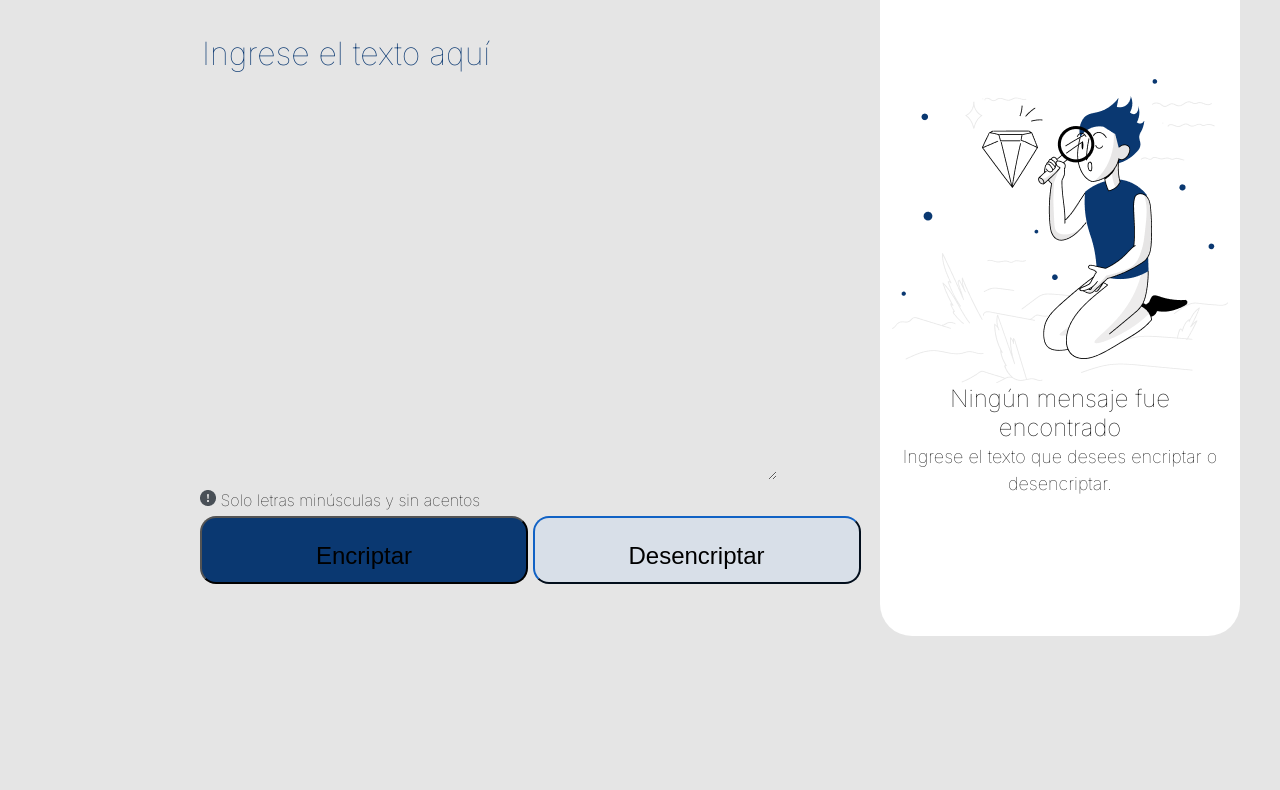
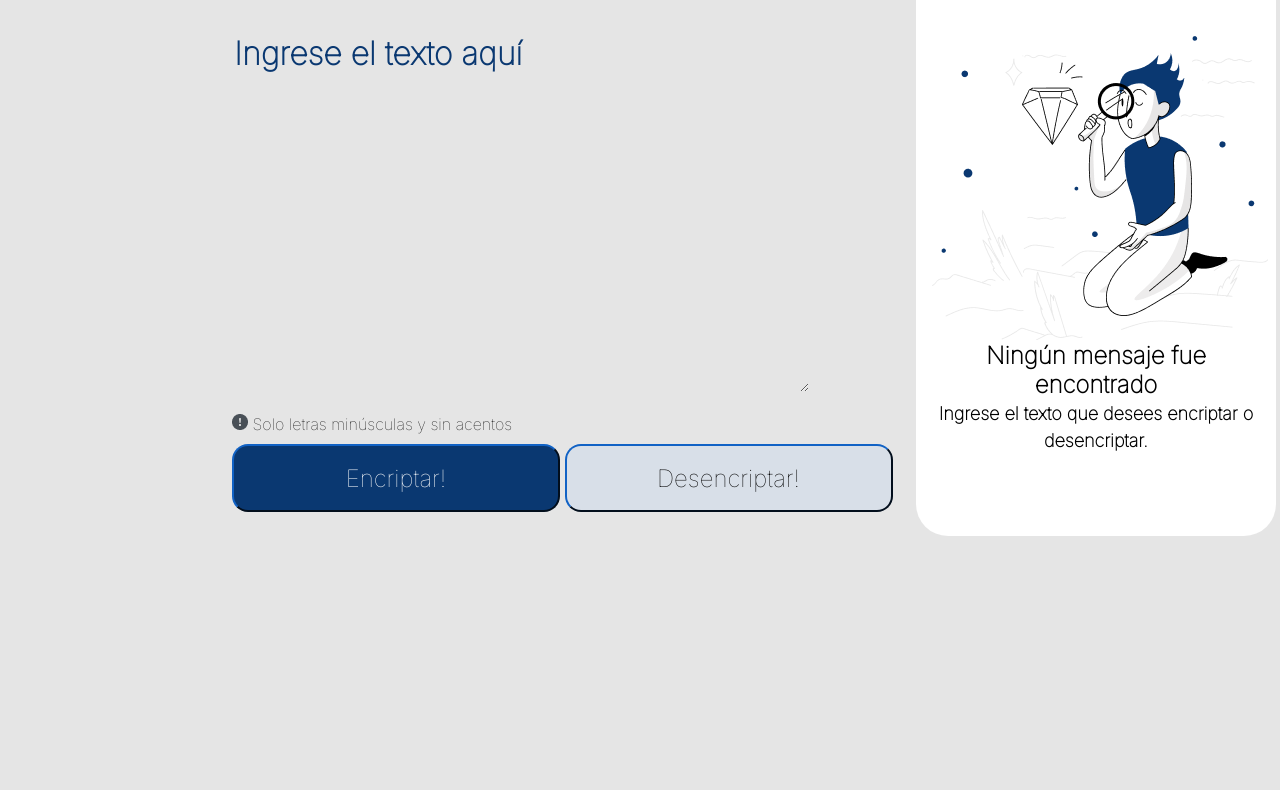
Before and after one commit to ArmandGV/Challenge_Encriptador, a plain HTML site: page index.html in a window 1280 px wide. Shown: the part 104-894 px from the top of the page. Drawn offline with Linux system fonts and the light colour scheme.

Commit message:
Creando CSS para divice

```diff
--- a/index.html
+++ b/index.html
@@ -13,25 +13,27 @@
 
     <main>
         <div class="contenido">
-            <div class="logo" >
+            <div class="col logo" >
                 <img src="imagenes/Logo.png" alt="Logotipo de Alura" >
             </div>
 
-            <div class="encriptador">
-                    <textarea name="mensaje" id="" cols="30" rows="10"  class="mensaje" placeholder="Ingrese el texto aquí"></textarea>
+            <div class="col encriptador">
+                    <textarea name="mensaje"  class="mensaje" placeholder="Ingrese el texto aquí"></textarea>
 
                     <p class="advertencia"> <img src="imagenes/Vector.png" alt=""> Solo letras minúsculas y sin acentos</p>
                     <div class="botones">
-                        <button class="boton-encriptar">Encriptar</button>
-                        <button class="boton-desencriptar">Desencriptar</button>
+                        <button class="boton encriptar">Encriptar!</button>
+                        <button class="boton desencriptar">Desencriptar!</button>
                     </div>
 
             </div>
 
-            <div class="codificador">
+            <div class="col codificador">
+                <section class="codificado">
                     <img src="imagenes/Muñeco.png"  class="muneco">
                     <p class="ningun-mensaje">Ningún mensaje fue encontrado</p>
                     <p class="ingrese-mensaje"  >Ingrese el texto que desees encriptar o desencriptar. </p>
+                </section>
 
             </div>
 
--- a/style.css
+++ /dev/null
@@ -1,161 +0,0 @@
-*{
-    box-sizing: border-box;
-}
-body{
-    background: #E5E5E5;
-    font-family: 'Montserrat', sans-serif;
-}
-
-
-.contenido{
-    width: 100%;
-    height: 100vh;
-    margin: 0;
-    position: relative;
-}
-
-.contenido div{
-    display: inline-block;
-    vertical-align: top;
-
-
-}
-
-.logo{
-    width: 120px;
-    position: absolute;
-    top: 40px;
-    left: 40px;
-
-}
-
-
-.logo img{
-    width: 88px;
-    height: 40px;
-    margin: 0 0 auto;
-
-}
-
-.encriptador{
-    width: 680px;
-    height: 700px;
-    position: absolute;
-    top: 40px;
-    left: 300px;
-}
-
-.mensaje{
-    background: #E5E5E5;
-    width: 577px;
-    height: 448px;
-    margin: 96px 0 8px;
-    color: #0A3871;
-    font-family: inter;
-    font-size: 32px;
-    text-align: left;
-    border: none;
-
-}
-.mensaje::placeholder{
-    color: #0A3871;
-    font-family: inter;
-    font-size: 32px;
-    text-align: left;
-
-}
-
-.advertencia{
-    text-align: left;
-    font-family: inter;
-    font-size: 16px;
-    width: 300px;
-    height: 18px;
-    margin-bottom: 8px;
-
-}
-
-.advertencia img{
-    width: 16px;
-    height: 16px;
-}
-
-.botones{
-    width: 680px;
-    height: 68px;
-    margin-bottom: 30px;
-}
-
-.boton-encriptar{
-    width: 328px;
-    height: 68px;
-    border-radius: 16px;
-    padding: 24px;
-    background: #0A3871;
-    font-size: 24px;
-}
-
-.boton-desencriptar{
-    width: 328px;
-    height: 68px;
-    border-color: #0A3871;
-    background: #D8DFE8;
-    border-radius: 16px;
-    padding: 24px;
-    font-size: 24px;
-
-}
-
-.codificador{
-    width: 400px;
-    height: 700px;
-    background: white;
-    border-radius: 32px;
-    position: absolute;
-    position: absolute;
-    top: 40px;
-
-    right: 40px;
-}
-.muneco{
-    width: 336px;
-    height: 304px;
-    margin: 143px 32px 0 ;
-
-}
-.ningun-mensaje{
-    width: 240px;
-    height: 40;
-    Font-family: Inter;
-    Font-style: Bold;
-    Font-size: 24px;
-    line-height: 29px;
-    Line-height: 120%;
-    text-align: Center;
-    margin: 0 auto;
-
-}
-.ingrese-mensaje{
-    width: 336px;
-    height: 48px;
-    font-family: inter;
-    font-size: 18px;
-    line-height: 24px;
-    line-height: 150%;
-    text-align: center;
-    margin: 0 auto;
-
-
-}
-
-footer{
-    text-align: center;
-    padding: 40px;
-
-}
-
-.copyright{
-
-    font-size: 13px;
-    margin: 20px;
-}
--- a/styles.css
+++ b/styles.css
@@ -14,7 +14,6 @@ main{
 .contenido{
     display: flex;
     flex-direction: row;
-
     height: 100vh;
     margin: 40px 40px 0;
     }
@@ -25,20 +24,19 @@ main{
 }
 
 .logo{
-    flex: 1;
+    width: 16%;
     order: 1;
 }
 
 
 .logo img{
-    width: 88px;
-    height: 40px;
+    width: 120px;
     margin: 0 0 auto;
 
 }
 
 .encriptador{
-    flex: 4;
+    width: 55%;
     order: 2;
 
  }
@@ -60,8 +58,10 @@ main{
     font-family: inter;
     font-size: 32px;
     text-align: left;
+    font-weight: bold;
 
 }
+
 
 .advertencia{
     text-align: left;
@@ -69,88 +69,211 @@ main{
     font-size: 16px;
     width: 300px;
     height: 18px;
-    margin-bottom: 8px;
-
+    margin: 12px 0;
 }
 
-.advertencia img{
-    width: 16px;
-    height: 16px;
-}
+
 
 .botones{
     width: 680px;
     height: 68px;
-
 }
 
-.boton-encriptar{
+.boton{
     width: 328px;
     height: 68px;
     border-radius: 16px;
-    padding: 24px;
+    padding: 16px;
+    font-size: 24px;
+    border-color: #0A3871;
+    font-family: inter;
+}
+.boton.encriptar{
     background: #0A3871;
-    font-size: 24px;
+    color: white;
 }
 
-.boton-desencriptar{
-    width: 328px;
-    height: 68px;
-    border-color: #0A3871;
+.boton.desencriptar{
     background: #D8DFE8;
-    border-radius: 16px;
-    padding: 24px;
-    font-size: 24px;
-
+    color: black;
 }
 
 .codificador{
-    flex: 1;
+    width: 29%;
     order: 3;
-    height: 700px;
-    background: white;
-    border-radius: 32px;
+    align-items: end;
+
 
  }
+ .codificado{
+    width: 360px;
+    height: 680px;
+    background-color: white;
+    border-radius: 32px;
+    margin-left: 60px;
+
+
+ }
+
 .muneco{
     width: 336px;
-    height: 304px;
-    margin: 143px 12px 0 ;
+    margin: 143px 20px 0px ;
+    align-items: center;
+}
 
-}
 .ningun-mensaje{
     width: 240px;
-    height: 40;
     Font-family: Inter;
-    Font-style: Bold;
+    font-weight: Bold;
     Font-size: 24px;
-    line-height: 29px;
     Line-height: 120%;
     text-align: Center;
     margin: 0 auto;
+}
 
-}
 .ingrese-mensaje{
     width: 336px;
-    height: 48px;
     font-family: inter;
     font-size: 18px;
-    line-height: 24px;
     line-height: 150%;
     text-align: center;
     margin: 0 auto;
-
-
+    font-weight: Bold;
 }
 
 footer{
+    width: 100%;
     order: 2;
     text-align: center;
     padding: 40px;
-
 }
 
 .copyright{
     font-size: 13px;
     margin: 20px;
 }
+
+@media screen and (max-width:1400px) and (min-width:769px) {
+    .mensaje{
+        height: 360px;
+    }
+
+    .codificado{
+        margin-left: 24px;
+        height: 600px;
+    }
+    .muneco{
+        margin: 100px 16px 0 ;
+    }
+}
+
+@media screen and (max-width:768px) and (min-width:416px) {
+    .contenido{
+           flex-direction: column;
+           margin: 0px;
+    }
+    .col{
+        width: 100%;
+    }
+    .logo {
+        margin-top: 40px;
+    }
+
+    .logo img{
+       width: 88px;
+    }
+    .encriptador{
+        padding: 0px 40px;
+    }
+    .mensaje{
+        width: 688px;
+        height: 500px;
+    }
+    .advertencia{
+        width: 688px;
+    }
+    .botones{
+        width: 688px;
+    }
+    .boton{
+        width: 332px;
+        margin: 4px;
+    }
+
+    .codificador{
+        align-items: center;
+    }
+    .codificado{
+        width: 680px;
+        height: 133px;
+        margin: 44px 40px;
+    }
+    .muneco{
+        width: 0;
+        visibility: hidden;
+        margin: 0 ;
+    }
+}
+
+@media screen and (max-width:415px) and (min-width:400px){
+.contenido{
+    flex-direction: column;
+    margin: 0px;
+
+ }
+ div{
+    display: flex;
+    flex-direction: column;
+ }
+ .col {
+    width: 100%;
+ }
+
+ .logo {
+     margin: 20px 0px;
+ }
+
+ .logo img{
+    width: 80px;
+ }
+ .encriptador{
+    width: 380px;
+    height: 640px;
+    margin: 16px;
+
+ }
+ .mensaje{
+    margin: 8px 0px 8px;
+     width: 100%;
+     height: 400px;
+ }
+
+ .advertencia{
+     width: 100%;
+     font-size: 12px;
+ }
+ .botones{
+     width: 100%;
+     height: 158px;
+     align-items: center;
+ }
+ .boton{
+    width: 100%;
+    margin: 8px 0px;
+ }
+
+ .codificador{
+    align-items: center;
+ }
+ .codificado{
+    margin: 0px 16px;
+    width: 380px;
+    height: 140px;
+}
+ .muneco{
+     width: 0;
+     visibility: hidden;
+     margin: 0 ;
+ }
+
+}
```
